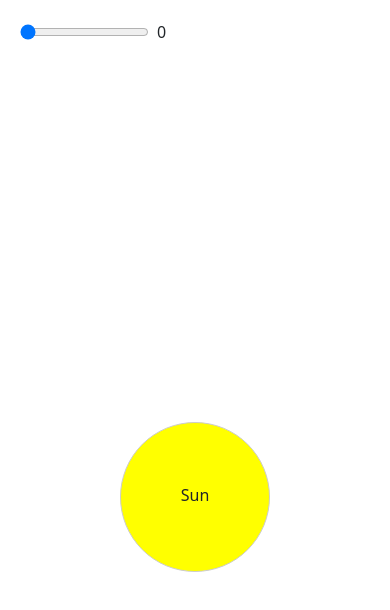
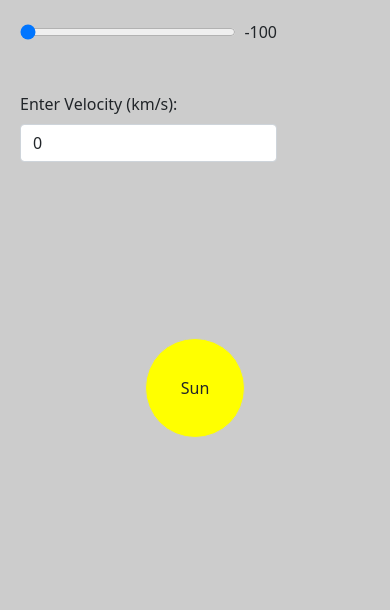
Before and after one commit to rubanero14/Vue-Tests-Doppler-Effect, a Vue app: page / in a window 390 px wide. Shown: the top 610 px of the page. Built offline with nearby package versions, Linux system fonts and the light colour scheme.

Commit message:
Add files via upload

```diff
--- a/src/App.vue
+++ b/src/App.vue
@@ -1,14 +1,20 @@
 <template>
   <div class="container">
-    <div class="circle" :class="{ 'red' : red, 'yellow': yellow, 'orange': orange }">
-      <p v-if="yellow">Sun</p>
-      <p v-if="orange">Giant Sun</p>
-      <p v-if="red">Red Giant</p>
+    <div class="circle" :style="{ 'background': this.finalColor, 'transform': this.transform }">
+      <p v-if="this.inputValue < 0">Sun</p>
+      <p v-else-if="this.inputValue == 0">Giant Sun</p>
+      <p v-else>Red Giant</p>
     </div>
-    <div class="top-left d-flex align-items-center">
-        <input v-model="inputValue" @change="setColor();changeColors();" id="inputRange" type="range" min="1" max="3" step="1">
+    <div class="top-left">
+      <div class="d-flex align-items-center mb-5">
+        <input v-model="inputValue" @input="changeColors();" class="w-100" id="inputRange" type="range" :min="min" :max="max" step="5">
         <label class="ms-2" for="inputValue">{{ inputValue }}</label>
       </div>
+      <div>
+        <label class="mb-2">Enter Velocity (km/s):</label>
+        <input v-model="velocity" @change="velocityControl" class="form-control" placeholder="Enter velocity.." type="text">
+      </div>
+    </div>
   </div>
 </template>
 
@@ -16,34 +22,53 @@
 export default {
   data(){
     return {
-      inputValue: 0,
-      red: false,
-      yellow: true,
-      orange: false,
+      inputValue: -100,
+      velocity: 0,
+      min: -100,
+      max: 100,
+      green: 255,
+      yellow: 'rgb(255,255,0)',
+      finalColor: '',
+      transform: 0,
     };
   },
   methods: {
     changeColors(){
-      if (this.colorCode === 3){
-        this.red = true;
-        this.orange = false;
-        this.yellow = false;
-        console.log(this.red,'red');
-      } else if (this.colorCode === 2){
-        this.orange = true;
-        this.red = false;
-        this.yellow = false;
-        console.log(this.orange,'orange');
+      if (this.inputValue < 0){
+        this.green = 165 - (this.inputValue * 0.9);
+        this.finalColor = 'rgb(255,'+this.green+',0)';
+        this.transform = 'scale('+(2.5 - this.inputValue*(-0.015))+')';
+        console.log('orange activated');
+        console.log('Final color '+this.finalColor);
+        console.log('Green '+this.green);
+        console.log('Transform '+this.transform);
+      } else if (this.inputValue > 0){
+        this.green = 165 - (this.inputValue * 1.65);
+        this.finalColor = 'rgb(255,'+this.green+',0)';
+        this.transform = 'scale('+(1.5 + this.inputValue*0.015)+')';
+        console.log('red activated');
+        console.log('Final color '+this.finalColor);
+        console.log('Green '+this.green);
+        console.log('Transform '+this.transform);
       } else {
-        this.yellow = true;
-        this.orange = false;
-        this.red = false;
-        console.log(this.yellow,'yellow');
+        this.green = 165;
+        this.finalColor = this.yellow;
+        console.log('yellow activated');
+        console.log('Final color '+this.finalColor);
+        console.log('Green '+this.green);
+        console.log('Transform '+this.transform);
       }
     },
-    setColor(){
-      this.colorCode = parseInt(this.inputValue);
-      console.log(typeof this.colorCode, this.colorCode);
+    velocityControl(){
+      if(this.velocity < this.min){
+        this.min = -100;
+        this.velocity = this.min;
+      } else if(this.velocity > this.max){
+        this.max = 100;
+        this.velocity = this.max;
+      } else {
+        this.inputValue = this.velocity;
+      }
     },
   },
 }
@@ -51,8 +76,9 @@ export default {
 
 <style>
 @import url('https://cdn.jsdelivr.net/npm/bootstrap@5.1.3/dist/css/bootstrap.min.css');
-* {
+body {
   box-sizing: border-box;
+  background: #ccc;
 }
 
 .top-left {
@@ -79,22 +105,20 @@ p {
   width: 150px;
   border: 1px solid #ccc;
   border-radius: 100%;
+  margin: 40vh auto;
+  transition: all 0.3s ease-in-out;
   background: yellow;
-  margin: 50vh auto;
-  transition: all 0.3s ease-in-out;
 }
 
-.red {
-  background: red;
-  transform: scale(3);
-}
+@media (max-width: 992px){
+  .circle {
+    height: 100px;
+    width: 100px;
+  }
 
-.orange {
-  background: orange;
-  transform: scale(1.5);
-}
-
-.yellow {
-  background: yellow;
+  p {
+    margin: 37px auto;
+    text-align: center;
+  }
 }
 </style>
```
